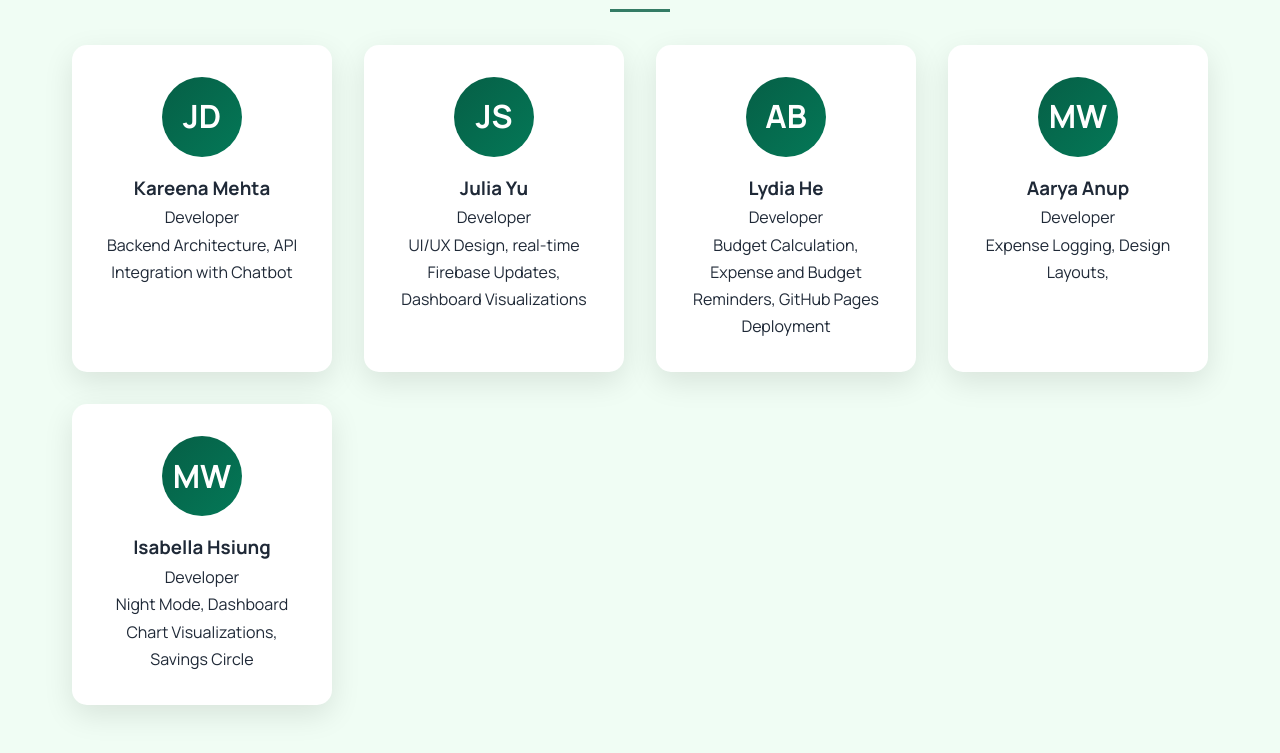
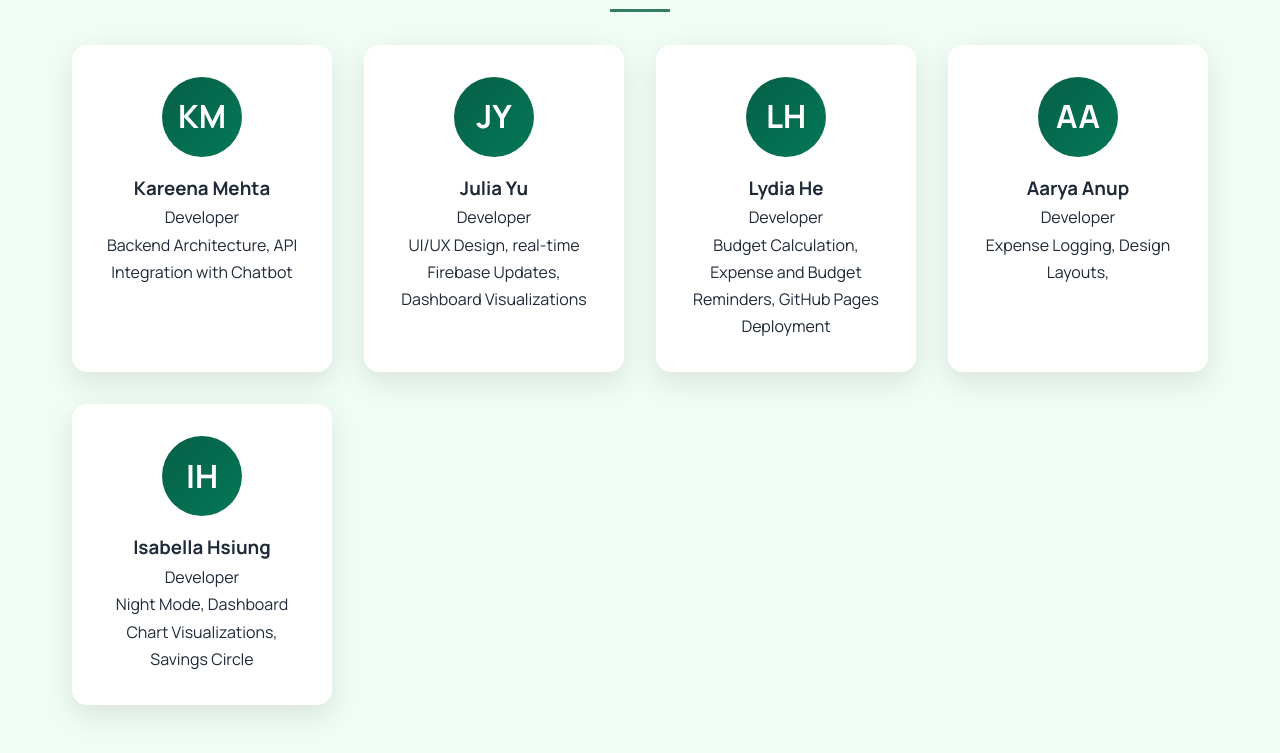
Before and after one commit to lydia2s/SpendWiseApp, a plain HTML site: page index.html in a window 1280 px wide. Shown: the part 6866-7619 px from the top of the page. Drawn offline with nearby package versions, Linux system fonts and the light colour scheme.

Commit message:
updated info

```diff
--- a/index.html
+++ b/index.html
@@ -237,7 +237,7 @@
 
         /* Architecture Section */
         .architecture {
-            background: var(--dark-bg);
+            background: #00572a;
             color: white;
         }
 
@@ -601,31 +601,31 @@
             <h2 class="fade-in">Development Team</h2>
             <div class="contributors-grid">
                 <div class="contributor-card fade-in">
-                    <div class="contributor-avatar">JD</div>
+                    <div class="contributor-avatar">KM</div>
                     <h3>Kareena Mehta</h3>
                     <p>Developer</p>
                     <p>Backend Architecture, API Integration with Chatbot</p>
                 </div>
                 <div class="contributor-card fade-in">
-                    <div class="contributor-avatar">JS</div>
+                    <div class="contributor-avatar">JY</div>
                     <h3>Julia Yu</h3>
                     <p>Developer</p>
                     <p>UI/UX Design, real-time Firebase Updates, Dashboard Visualizations</p>
                 </div>
                 <div class="contributor-card fade-in">
-                    <div class="contributor-avatar">AB</div>
+                    <div class="contributor-avatar">LH</div>
                     <h3>Lydia He</h3>
                     <p>Developer</p>
                     <p>Budget Calculation, Expense and Budget Reminders, GitHub Pages Deployment</p>
                 </div>
                 <div class="contributor-card fade-in">
-                    <div class="contributor-avatar">MW</div>
+                    <div class="contributor-avatar">AA</div>
                     <h3>Aarya Anup</h3>
                     <p>Developer</p>
                     <p>Expense Logging, Design Layouts, </p>
                 </div>
                 <div class="contributor-card fade-in">
-                    <div class="contributor-avatar">MW</div>
+                    <div class="contributor-avatar">IH</div>
                     <h3>Isabella Hsiung</h3>
                     <p>Developer</p>
                     <p>Night Mode, Dashboard Chart Visualizations, Savings Circle</p>
```
